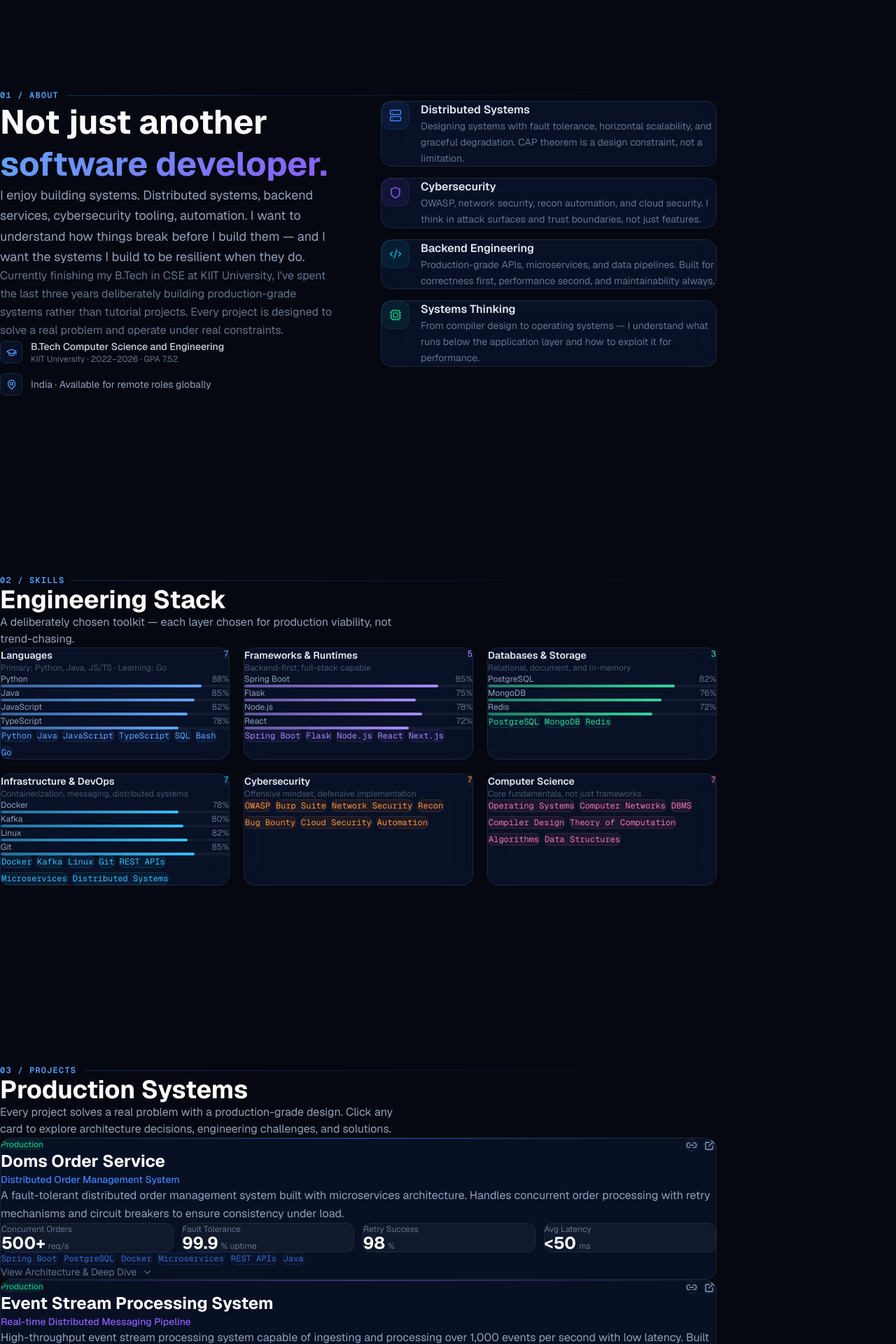
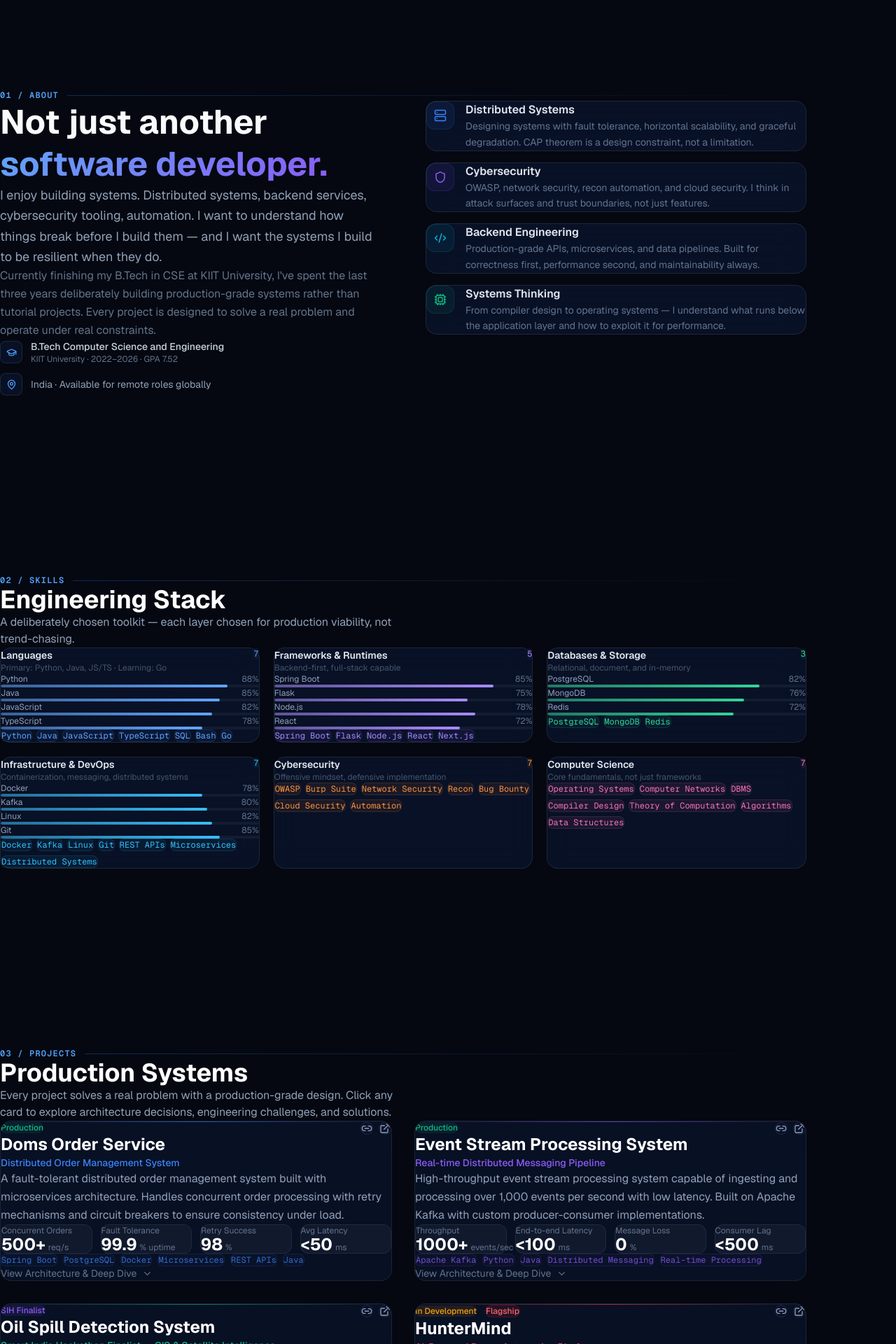
Before and after one commit to tanmaymish/port, a Next.js app: page /port/ in a window 1280 px wide. Shown: the part 800-2720 px from the top of the page at 70% size. Built offline with nearby package versions, Linux system fonts and the light colour scheme.

Commit message:
fix: 2-col project grid, widen all sections to max-w-6xl, fix card visibility

```diff
--- a/src/components/sections/About.tsx
+++ b/src/components/sections/About.tsx
@@ -41,7 +41,7 @@
 
   return (
     <section id="about" className="section relative" ref={ref}>
-      <div className="max-w-5xl mx-auto px-6">
+      <div className="max-w-6xl mx-auto px-8">
         {/* Section label */}
         <motion.div
           initial={{ opacity: 0, y: 20 }}
--- a/src/components/sections/Certifications.tsx
+++ b/src/components/sections/Certifications.tsx
@@ -23,7 +23,7 @@
 
   return (
     <section id="certifications" className="section relative" ref={ref}>
-      <div className="max-w-5xl mx-auto px-6">
+      <div className="max-w-6xl mx-auto px-8">
         {/* Label */}
         <motion.div
           initial={{ opacity: 0, y: 20 }}
--- a/src/components/sections/Contact.tsx
+++ b/src/components/sections/Contact.tsx
@@ -43,7 +43,7 @@
         }}
       />
 
-      <div className="max-w-5xl mx-auto px-6">
+      <div className="max-w-6xl mx-auto px-8">
         {/* Label */}
         <motion.div
           initial={{ opacity: 0, y: 20 }}
--- a/src/components/sections/Hero.tsx
+++ b/src/components/sections/Hero.tsx
@@ -188,7 +188,7 @@
       <div className="absolute top-0 inset-x-0 h-20 bg-gradient-to-b from-[#050810] to-transparent pointer-events-none" />
 
       {/* Content */}
-      <div className="relative z-10 max-w-5xl mx-auto px-6 text-center">
+      <div className="relative z-10 max-w-6xl mx-auto px-8 text-center">
         {/* Status badge */}
         <motion.div
           initial={{ opacity: 0, y: 20 }}
--- a/src/components/sections/HunterMindSpotlight.tsx
+++ b/src/components/sections/HunterMindSpotlight.tsx
@@ -56,7 +56,7 @@
         }}
       />
 
-      <div className="max-w-5xl mx-auto px-6 relative">
+      <div className="max-w-6xl mx-auto px-8 relative">
         {/* Label */}
         <motion.div
           initial={{ opacity: 0, y: 20 }}
--- a/src/components/sections/Projects.tsx
+++ b/src/components/sections/Projects.tsx
@@ -236,7 +236,7 @@
 
   return (
     <section id="projects" className="section relative" ref={ref}>
-      <div className="max-w-5xl mx-auto px-6">
+      <div className="max-w-6xl mx-auto px-8">
         {/* Label */}
         <motion.div
           initial={{ opacity: 0, y: 20 }}
@@ -263,7 +263,7 @@
           </p>
         </motion.div>
 
-        <div className="space-y-10">
+        <div className="grid lg:grid-cols-2 gap-8">
           {projects.map((project, i) => (
             <ProjectCard key={project.id} project={project} index={i} />
           ))}
--- a/src/components/sections/SecurityTerminal.tsx
+++ b/src/components/sections/SecurityTerminal.tsx
@@ -42,7 +42,7 @@
 
   return (
     <section className="section relative" ref={ref}>
-      <div className="max-w-5xl mx-auto px-6">
+      <div className="max-w-6xl mx-auto px-8">
         <motion.div
           initial={{ opacity: 0, y: 30 }}
           animate={inView ? { opacity: 1, y: 0 } : {}}
--- a/src/components/sections/Skills.tsx
+++ b/src/components/sections/Skills.tsx
@@ -92,7 +92,7 @@
 
   return (
     <section id="skills" className="section relative" ref={ref}>
-      <div className="max-w-5xl mx-auto px-6">
+      <div className="max-w-6xl mx-auto px-8">
         {/* Label */}
         <motion.div
           initial={{ opacity: 0, y: 20 }}
--- a/src/components/sections/Timeline.tsx
+++ b/src/components/sections/Timeline.tsx
@@ -89,7 +89,7 @@
 
   return (
     <section id="timeline" className="section relative" ref={ref}>
-      <div className="max-w-5xl mx-auto px-6">
+      <div className="max-w-6xl mx-auto px-8">
         {/* Label */}
         <motion.div
           initial={{ opacity: 0, y: 20 }}
```
